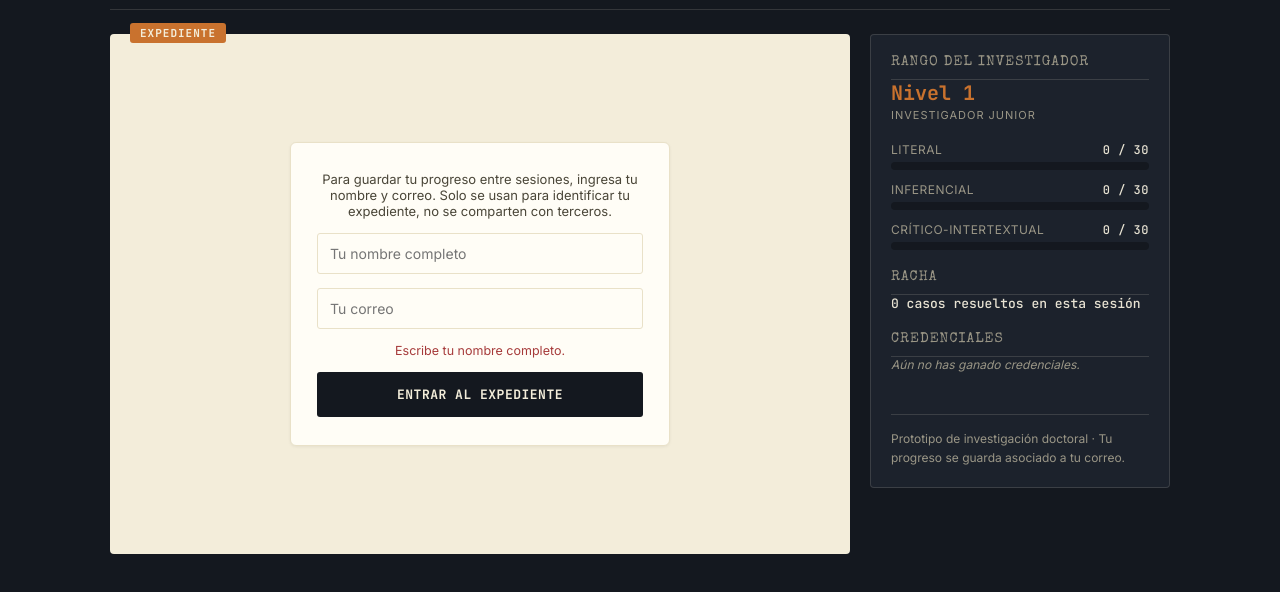
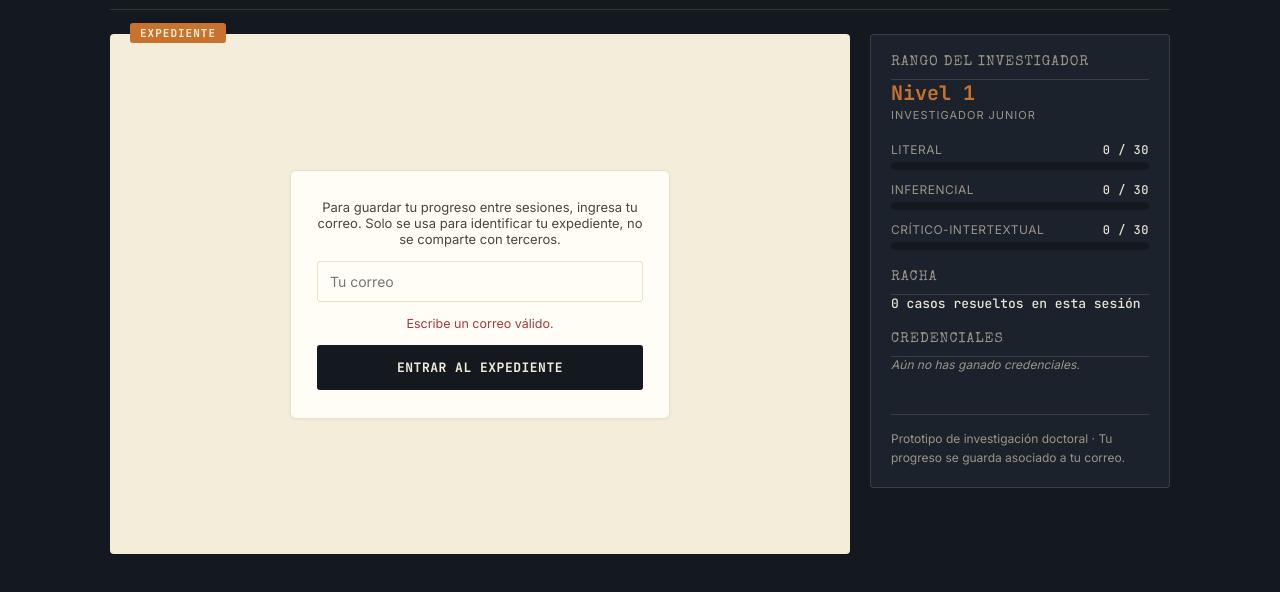
Before and after one commit to AlejandraV89/expediente-lector, a website: page index.html in a window 1280 px wide. Both pictures are taken after a click on the button "ENTRAR AL EXPEDIENTE". Shown: the part 72-664 px from the top of the page. Drawn offline with nearby package versions, Linux system fonts and the light colour scheme.

Commit message:
Simplificar login a solo correo, derivando el nombre automaticamente

```diff
--- a/index.html
+++ b/index.html
@@ -401,8 +401,7 @@
     <div class="case">
       <div id="loginZone" class="login-card">
         <div class="login-card-inner">
-          <p style="font-size:13px; color:#4a4638; margin:0; text-align:center;">Para guardar tu progreso entre sesiones, ingresa tu nombre y correo. Solo se usan para identificar tu expediente, no se comparten con terceros.</p>
-          <input type="text" id="loginNombre" placeholder="Tu nombre completo" />
+          <p style="font-size:13px; color:#4a4638; margin:0; text-align:center;">Para guardar tu progreso entre sesiones, ingresa tu correo. Solo se usa para identificar tu expediente, no se comparte con terceros.</p>
           <input type="email" id="loginCorreo" placeholder="Tu correo" />
           <div id="loginError" style="display:none; color:var(--red); font-size:12.5px; text-align:center;"></div>
           <button class="start-btn" id="loginBtn">Entrar al expediente</button>
@@ -555,7 +554,6 @@ const startBtn = document.getElementById('startBtn');
 const starterZone = document.getElementById('starterZone');
 const toastEl = document.getElementById('toast');
 const loginZone = document.getElementById('loginZone');
-const loginNombre = document.getElementById('loginNombre');
 const loginCorreo = document.getElementById('loginCorreo');
 const loginError = document.getElementById('loginError');
 const loginBtn = document.getElementById('loginBtn');
@@ -915,15 +913,9 @@ async function sendTurn(userText){
 const EMAIL_REGEX = /^[^\s@]+@[^\s@]+\.[^\s@]+$/;
 
 loginBtn.addEventListener('click', async () => {
-  const nombre = loginNombre.value.trim();
   const correo = loginCorreo.value.trim().toLowerCase();
   loginError.style.display = 'none';
 
-  if(nombre.length < 2){
-    loginError.textContent = 'Escribe tu nombre completo.';
-    loginError.style.display = 'block';
-    return;
-  }
   if(!EMAIL_REGEX.test(correo)){
     loginError.textContent = 'Escribe un correo válido.';
     loginError.style.display = 'block';
@@ -932,6 +924,11 @@ loginBtn.addEventListener('click', async () => {
 
   loginBtn.disabled = true;
   loginBtn.textContent = 'Entrando...';
+
+  // Derivamos un nombre legible a partir de la parte antes del "@" del correo,
+  // ya que no le pedimos el nombre por separado (ej. "maira.perez24" -> "Maira.perez24").
+  const localPart = correo.split('@')[0];
+  const nombre = localPart.charAt(0).toUpperCase() + localPart.slice(1);
 
   state.nombre = nombre;
   state.correo = correo;
@@ -943,7 +940,7 @@ loginBtn.addEventListener('click', async () => {
   document.getElementById('thread').style.display = 'flex';
 
   if(existing && existing.casos_resueltos > 0){
-    addSystemNote('Bienvenido de vuelta, ' + nombre + '. Continuamos donde quedaste.');
+    addSystemNote('Bienvenido de vuelta. Continuamos donde quedaste.');
     starterZone.style.display = 'flex';
   } else {
     starterZone.style.display = 'flex';
```
